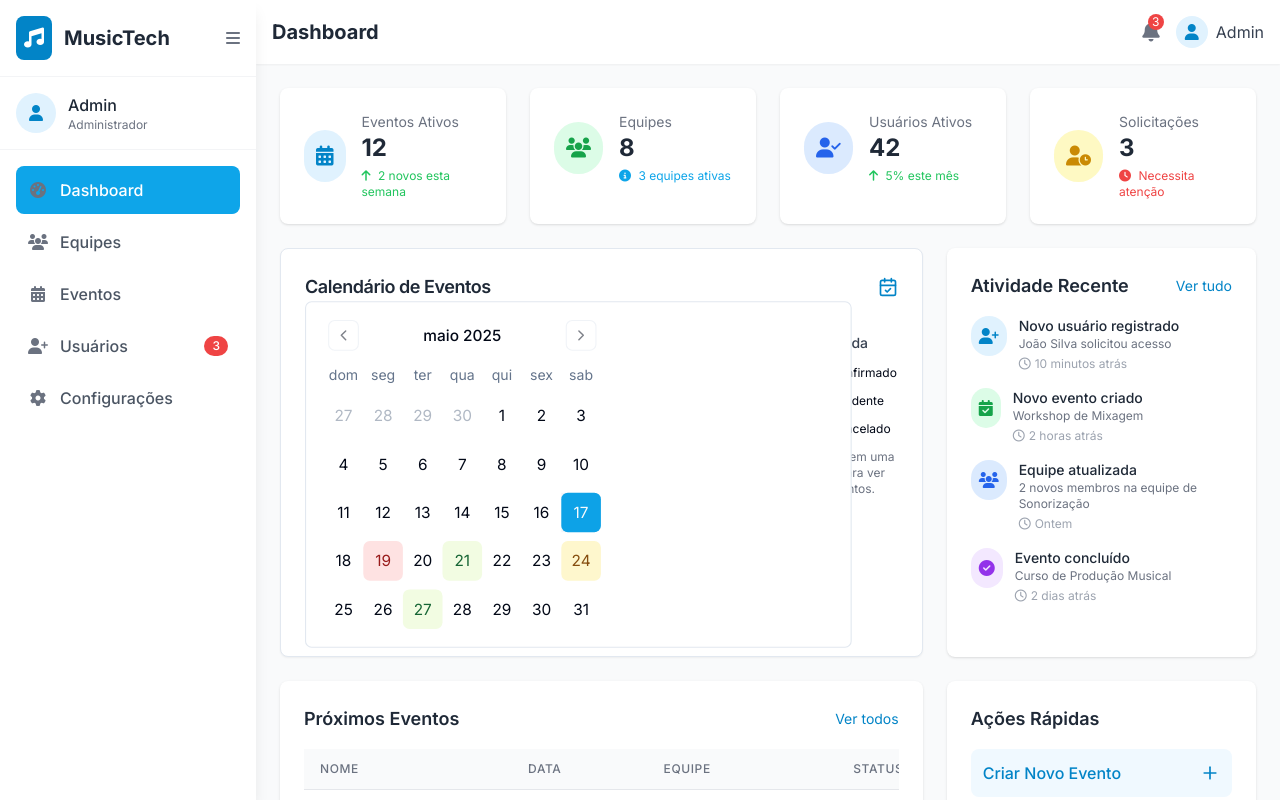
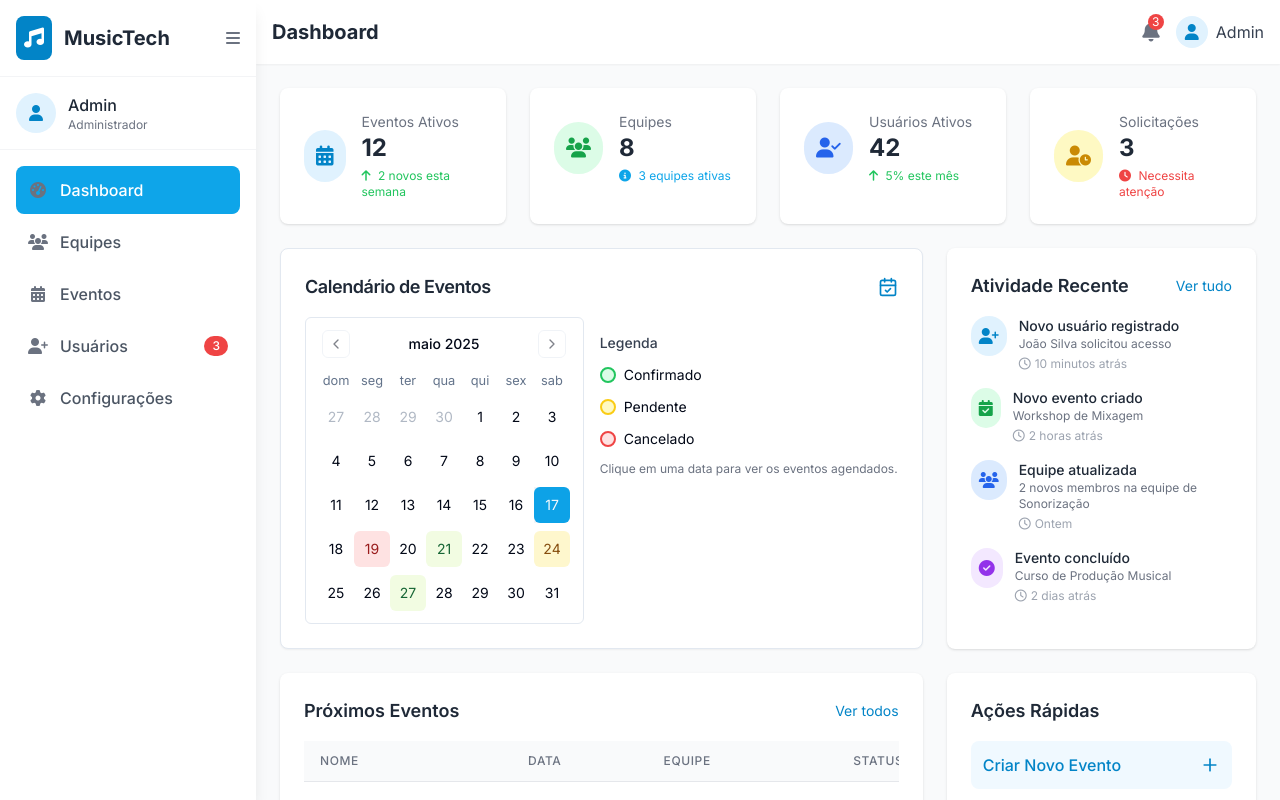
Before and after one commit to DanNves/Sistema-OrquestraTech, a React (Vite) app: page / in a window 1280 px wide. Shown: the top 800 px of the page. Built offline with nearby package versions, Linux system fonts and the light colour scheme.

Commit message:
Reverted to commit 554468277f63336245f66086c3f6d74d464d5f6f

```diff
--- a/src/components/dashboard/EventCalendar.tsx
+++ b/src/components/dashboard/EventCalendar.tsx
@@ -95,9 +95,9 @@ const EventCalendar = () => {
         <CalendarCheck className="h-5 w-5 text-primary-600" />
       </CardHeader>
       <CardContent className="pt-2">
-        <div className="flex flex-row gap-2">
-          {/* Calendar - Expanded with more width */}
-          <div className="flex-grow w-[85%]">
+        <div className="flex flex-row gap-4">
+          {/* Calendar - Expanded to take more width */}
+          <div className="flex-1 max-w-none">
             <Popover open={showPopover} onOpenChange={setShowPopover}>
               <PopoverTrigger asChild>
                 <div className="cursor-default w-full">
@@ -105,7 +105,7 @@ const EventCalendar = () => {
                     mode="single"
                     selected={date}
                     onSelect={handleDateSelect}
-                    className="p-4 pointer-events-auto border rounded-md bg-white w-full max-w-none scale-110 origin-left"
+                    className="p-3 pointer-events-auto border rounded-md bg-white w-full max-w-none"
                     showOutsideDays={true}
                     modifiers={modifiers}
                     modifiersStyles={modifiersStyles}
@@ -140,23 +140,23 @@ const EventCalendar = () => {
             </Popover>
           </div>
 
-          {/* Legend for calendar events - Further reduced width */}
-          <div className="flex flex-col justify-start mt-4 space-y-3 min-w-[80px] w-[15%]">
+          {/* Legend for calendar events - Reduced width to give more space to calendar */}
+          <div className="flex flex-col justify-start mt-4 space-y-3 min-w-[100px]">
             <h3 className="text-sm font-medium text-gray-700">Legenda</h3>
             <div className="flex items-center">
-              <div className="w-3 h-3 rounded-full bg-green-100 border-2 border-green-500 mr-2"></div>
-              <span className="text-xs">Confirmado</span>
+              <div className="w-4 h-4 rounded-full bg-green-100 border-2 border-green-500 mr-2"></div>
+              <span className="text-sm">Confirmado</span>
             </div>
             <div className="flex items-center">
-              <div className="w-3 h-3 rounded-full bg-yellow-100 border-2 border-yellow-400 mr-2"></div>
-              <span className="text-xs">Pendente</span>
+              <div className="w-4 h-4 rounded-full bg-yellow-100 border-2 border-yellow-400 mr-2"></div>
+              <span className="text-sm">Pendente</span>
             </div>
             <div className="flex items-center">
-              <div className="w-3 h-3 rounded-full bg-red-100 border-2 border-red-500 mr-2"></div>
-              <span className="text-xs">Cancelado</span>
+              <div className="w-4 h-4 rounded-full bg-red-100 border-2 border-red-500 mr-2"></div>
+              <span className="text-sm">Cancelado</span>
             </div>
             <div className="mt-4 text-xs text-gray-500">
-              Clique em uma data para ver os eventos.
+              Clique em uma data para ver os eventos agendados.
             </div>
           </div>
         </div>
```
